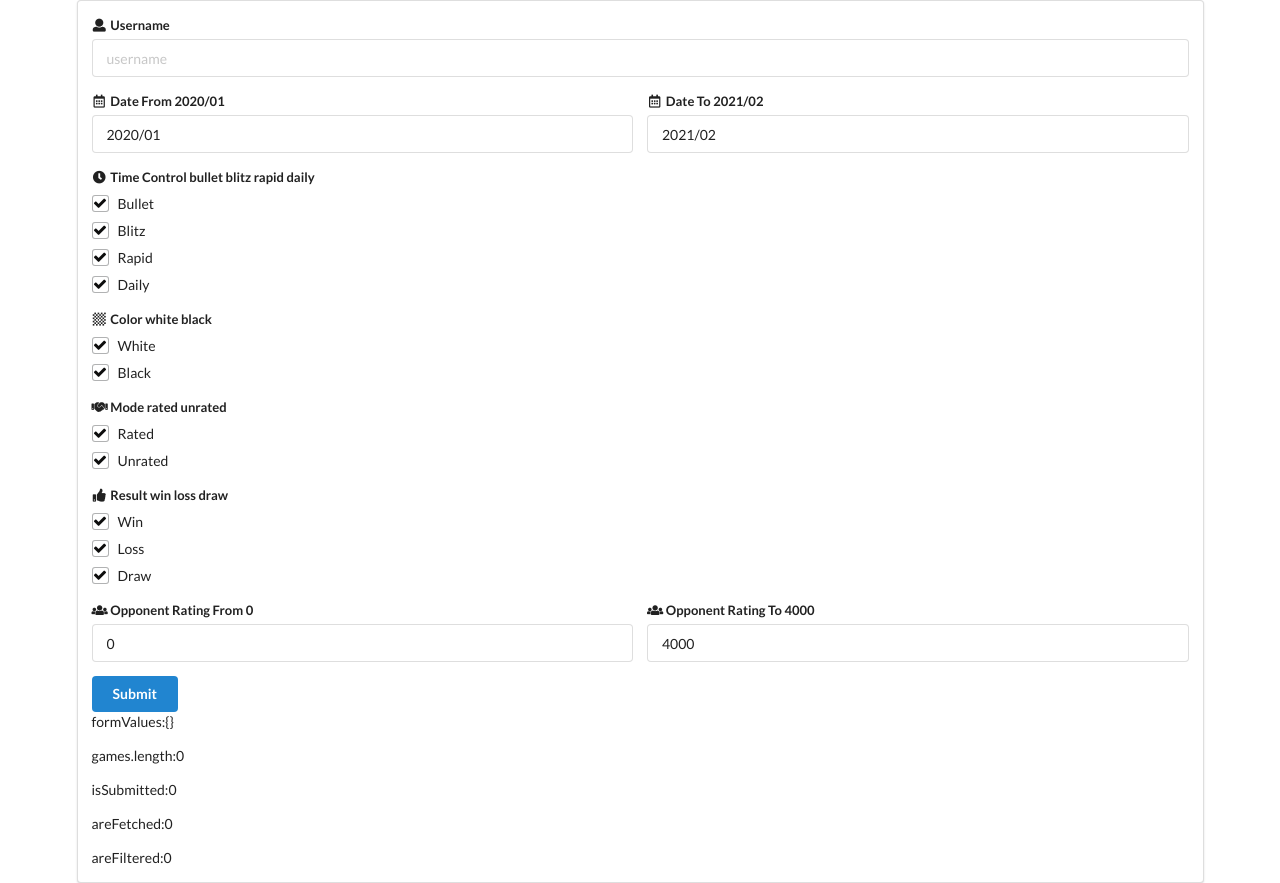
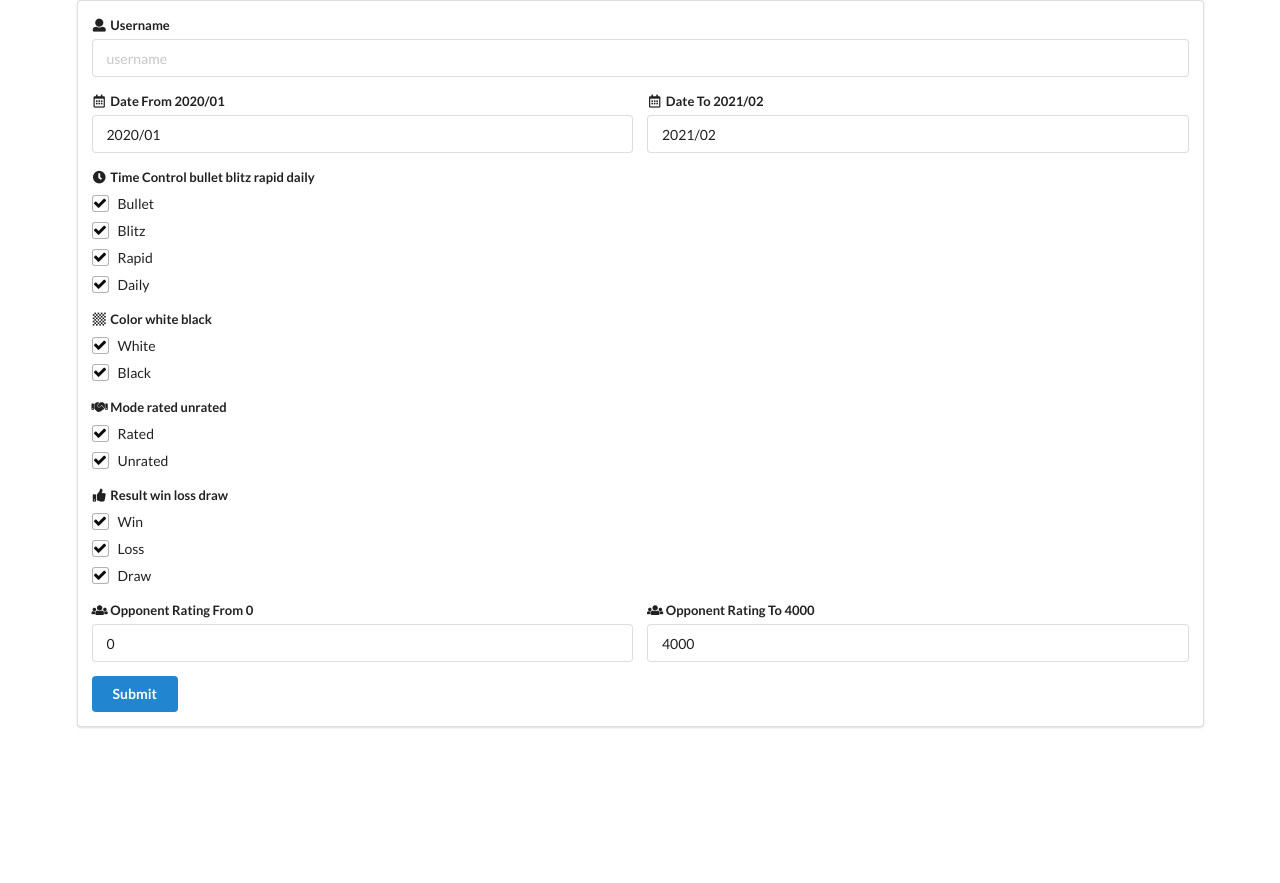
Before and after one commit to satrancci/pgn-downloader, a React (Create React App) app: page / in a window 1280 px wide. After the commit the page ends 800 px from the top, so only its background shows below. Built offline with nearby package versions, Linux system fonts and the light colour scheme.

Commit message:
removed lines for debugging

```diff
--- a/src/components/Form.js
+++ b/src/components/Form.js
@@ -172,14 +172,6 @@ const Form = (props) => {
 
         <SubmitButton onSubmitCallback={onSubmitCallback} />
       </div>
-
-      <div>
-        <p>formValues:{false ? null : JSON.stringify(props.state.formValues) /* for debugging */}</p>
-        <p>games.length:{false ? null : props.state.games.length /* for debugging */}</p>
-        <p>isSubmitted:{false ? null : props.state.isSubmitted /* for debugging */}</p>
-        <p>areFetched:{false ? null : props.state.areFetched /* for debugging */}</p>
-        <p>areFiltered:{false ? null : props.state.areFiltered /* for debugging */}</p>
-      </div>
     </div>
   );
 };
```
